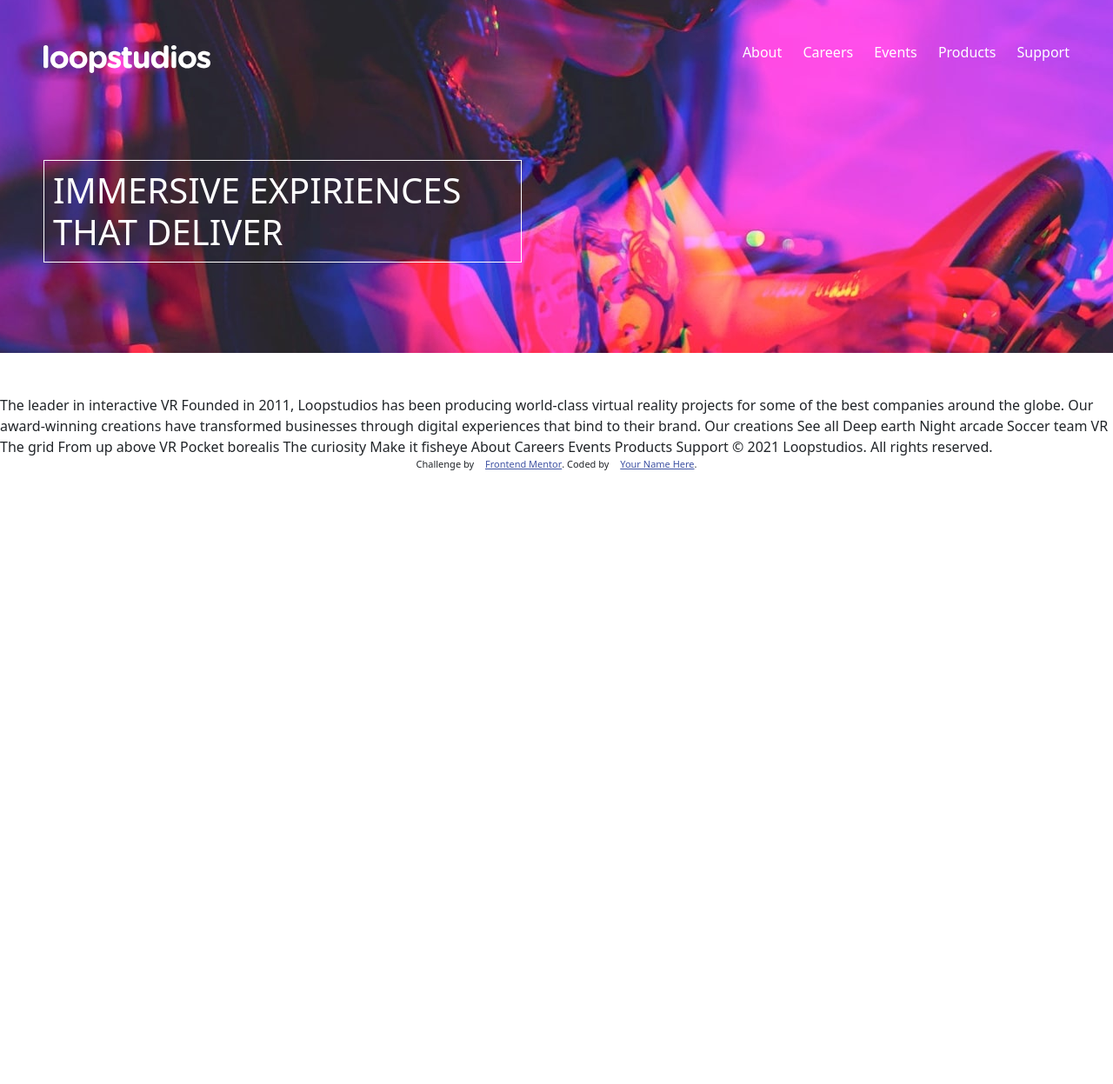
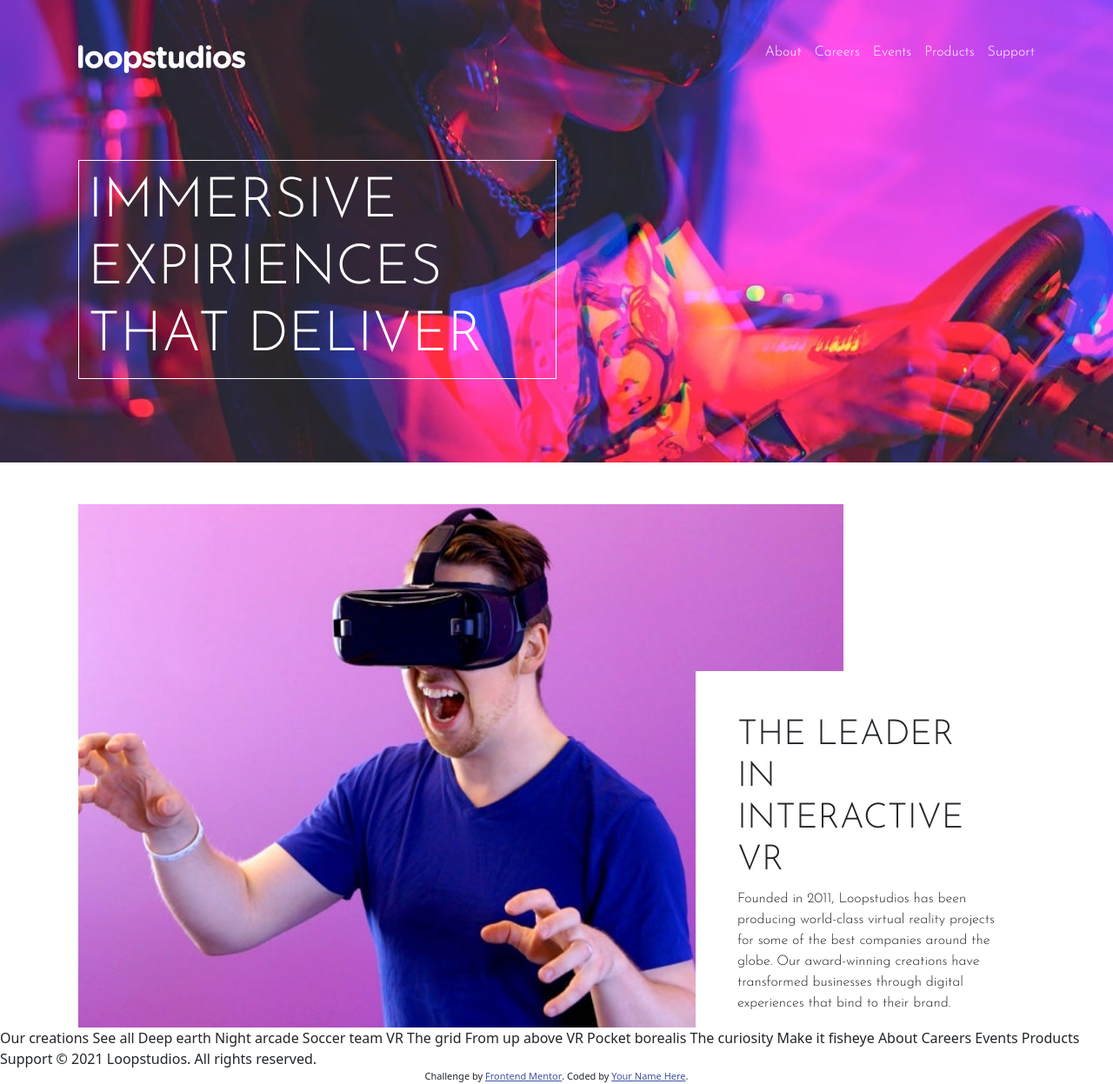
Before and after one commit to rizalfmaulana/loopstudios-landing-page, a plain HTML site: page index.html in a window 1280 px wide. Shown: the whole page at 87% size. Before the commit the page ends 800 px from the top, so only its background shows below. Drawn offline with nearby package versions, Linux system fonts and the light colour scheme.

Commit message:
section-1

```diff
--- a/index.html
+++ b/index.html
@@ -58,18 +58,25 @@
           </div>
       </div>
       <div class="graphic pt-5 pb-5">
-        <h1 class="fw-300">Immersive Expiriences That Deliver</h1>
+          <h1 class="banner">Immersive Expiriences That Deliver</h1>
       </div>
+  </header>
+  <section class="section-1 padding-container mb5">
+    <div class="image">
+      <img src="./images/desktop/image-interactive.jpg" alt="gam">
+    </div>
+    <div class="description">
+      <h1>The leader in interactive VR</h1>
+      <p>Founded in 2011, Loopstudios has been producing world-class virtual reality
+  projects for some of the best companies around the globe. Our award-winning
+  creations have transformed businesses through digital experiences that bind
+  to their brand.</p>
+    </div>
+  </section>
 
 
-</header>
 
-  The leader in interactive VR
 
-  Founded in 2011, Loopstudios has been producing world-class virtual reality
-  projects for some of the best companies around the globe. Our award-winning
-  creations have transformed businesses through digital experiences that bind
-  to their brand.
 
   Our creations
 
--- a/styles.css
+++ b/styles.css
@@ -10,27 +10,17 @@
   margin: 0;
   box-sizing: border-box;
 }
+.padding-container {
+  padding-left: 90px;
+  padding-right: 90px;
+}
 
 /* header */
-/* header {
-  background-image: url("./images/desktop/image-hero.jpg");
-  background-repeat: no-repeat;
-  background-size: 100%;
-  color: white;
-  padding-top: 20px;
-}
-nav {
-  display: flex;
-  justify-content: space-around;
-  align-items: center;
-} */
 
 a,
 li {
   text-decoration: none;
   display: inline-block;
-  padding-left: 10px;
-  color: white;
 }
 
 ul {
@@ -42,6 +32,7 @@ header {
   background-position: center;
   background-repeat: no-repeat;
   background-size: auto;
+  font-family: "Josefin Sans", sans-serif;
 }
 
 .navigation {
@@ -52,6 +43,7 @@ header {
 .right-side ul li a {
   color: white;
   text-decoration: none;
+  padding-left: 10px;
 }
 .links {
   list-style-type: none;
@@ -65,17 +57,44 @@ header {
 .graphic {
   animation: 1s ease-out 0s 1 slideInFromLeft;
 }
-h1 {
+.banner {
   color: white;
   text-transform: uppercase;
   max-width: 550px;
   padding: 10px;
   border: 1px white solid;
-  font-size: 2.5em;
+  font-size: 4em;
   margin: 0 auto 0 0;
 }
 
-.padding-container {
-  padding-left: 50px;
-  padding-right: 50px;
+/* section-1 */
+.section-1 {
+  display: flex;
+  flex-direction: column;
+  position: relative;
 }
+.image img {
+  width: 80%;
+}
+.description {
+  padding-top: 50px;
+  margin-right: 5em;
+  text-align: center;
+  padding-left: 3em;
+  padding-right: 3em;
+  text-align: left;
+  position: absolute;
+  right: 0px;
+  bottom: 0px;
+  width: 400px;
+  background-color: white;
+  font-family: "Josefin Sans", sans-serif;
+}
+
+.description h1 {
+  text-transform: uppercase;
+}
+
+.description p {
+  line-height: 1.5;
+}
```
Lines whose indentation alone changed are shown as unchanged.
